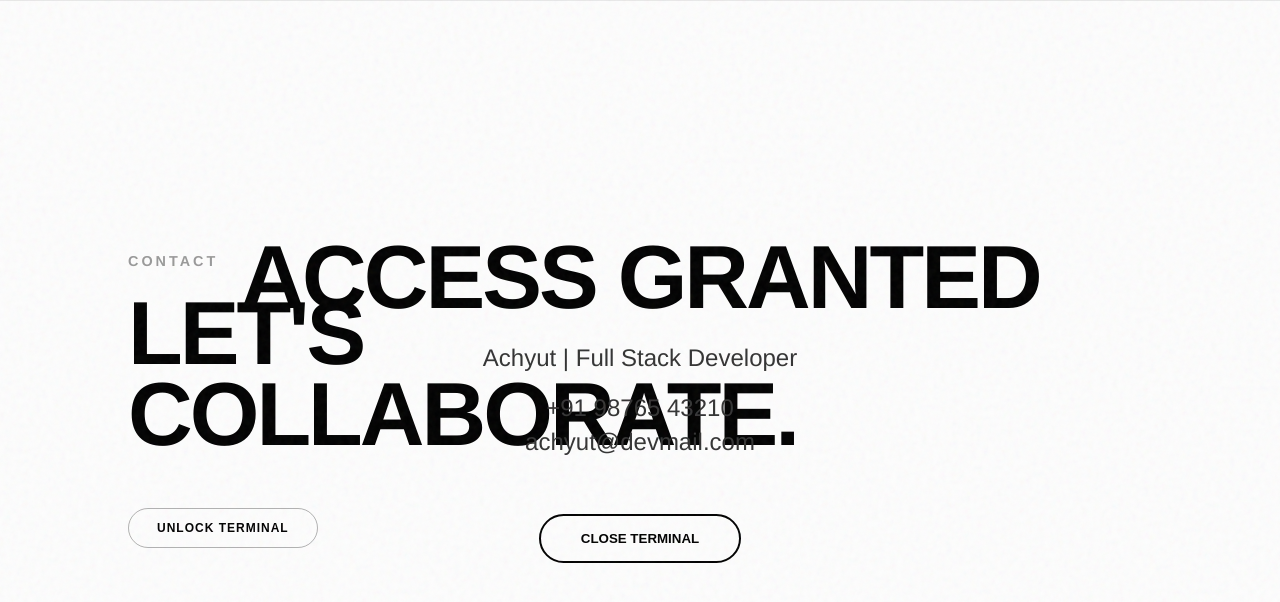
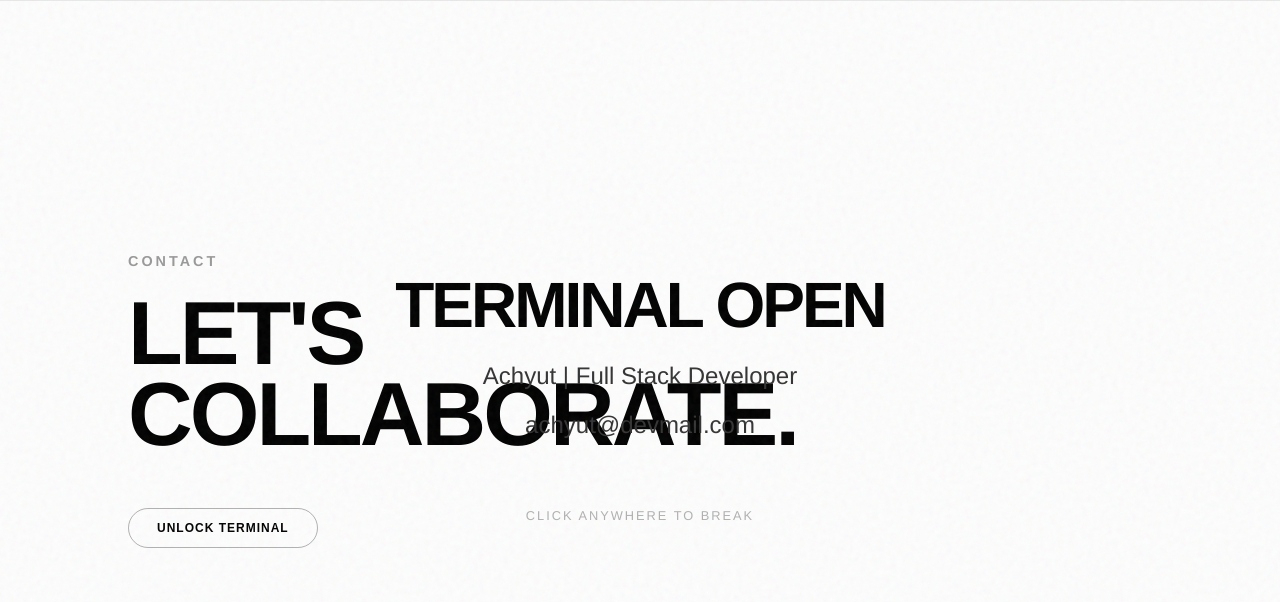
Before and after one commit to EpicgamerproX/about--me, a plain HTML site: page index.html in a window 1280 px wide. Both pictures are taken after a click on the button "UNLOCK TERMINAL". Shown: the part 4608-5210 px from the top of the page. Drawn offline with Linux system fonts and the light colour scheme.

Commit message:
Update index.htmlhrbfbiusebvou

```diff
--- a/index.html
+++ b/index.html
@@ -3,7 +3,7 @@
 <head>
     <meta charset="UTF-8">
     <meta name="viewport" content="width=device-width, initial-scale=1.0, maximum-scale=1.0, user-scalable=no">
-    <title>Achyut | Living Portfolio</title>
+    <title>Achyut | Portfolio</title>
     <style>
         /* --- 1. RESET & CORE --- */
         * {
@@ -56,38 +56,43 @@
             z-index: 10000;
             transform: translate(-50%, -50%);
 
-            /* Smooth transitions for shape and size */
+            /* Standard Morphing Transitions */
             transition:
                 width 0.4s cubic-bezier(0.2, 0.8, 0.2, 1),
                 height 0.4s cubic-bezier(0.2, 0.8, 0.2, 1),
-                border-radius 0.4s cubic-bezier(0.2, 0.8, 0.2, 1);
+                border-radius 0.4s cubic-bezier(0.2, 0.8, 0.2, 1),
+                transform 0.2s ease-out; /* Slight lag for movement */
 
             will-change: left, top, width, height, transform;
         }
 
-        /* EXPANDED STATE (The Portal) */
+        /* --- 4. EXPANSION & BREAKING STATES --- */
+
+        /* State A: EXPANDED (The Layer) */
         #cursor-blob.expanded {
-            width: 250vmax !important; /* Huge to cover screen */
+            width: 250vmax !important;
             height: 250vmax !important;
-            border-radius: 0 !important; /* Become a square/rectangle */
-            transition: all 1.2s cubic-bezier(0.7, 0, 0.3, 1); /* Slow, dramatic expansion */
+            border-radius: 0 !important;
+            /* Slow, smooth expansion */
+            transition: width 1s ease-in-out, height 1s ease-in-out, border-radius 1s ease-in-out;
         }
 
-        /* --- 4. RIPPLE --- */
-        .ripple {
-            position: fixed;
-            border-radius: 50%;
-            transform: translate(-50%, -50%);
-            pointer-events: none;
-            mix-blend-mode: difference;
-            border: 1px solid rgba(255, 255, 255, 0.4);
-            animation: rippleAnim 1s ease-out forwards;
-            z-index: 9999;
+        /* State B: BREAKING (The Shatter Effect) */
+        #cursor-blob.breaking {
+            /* Override transition for instant snap effect */
+            transition: all 0.1s ease !important;
+            animation: shatterEffect 0.4s forwards;
         }
 
-        @keyframes rippleAnim {
-            0% { width: 0; height: 0; opacity: 0.6; }
-            100% { width: 100vmax; height: 100vmax; opacity: 0; }
+        @keyframes shatterEffect {
+            0% { transform: translate(-50%, -50%) scale(1); }
+            20% { transform: translate(-52%, -48%) scale(1.02); } /* Shake Left */
+            40% { transform: translate(-48%, -52%) scale(1.02); } /* Shake Right */
+            60% { transform: translate(-50%, -50%) scale(1.05); } /* Tension swell */
+            100% {
+                transform: translate(-50%, -50%) scale(0); /* IMPLOSION */
+                opacity: 0;
+            }
         }
 
         /* --- 5. LAYERS & SPACERS --- */
@@ -104,7 +109,6 @@
             overflow: hidden;
             box-shadow: 0 -50px 100px rgba(0,0,0,0.8);
         }
-
         .spacer { width: 100%; height: 40vh; background: transparent; pointer-events: none; }
 
         #layer-1 { background-color: #050505; z-index: 1; }
@@ -120,39 +124,53 @@
             left: 0;
             width: 100%;
             height: 100%;
-            z-index: 10001; /* Above the blob */
+            z-index: 10001; /* Above blob */
             display: flex;
             flex-direction: column;
             justify-content: center;
             align-items: center;
             opacity: 0;
             pointer-events: none;
-            transition: opacity 0.5s ease 0.8s; /* Wait for blob to expand */
-            color: #000; /* Text is black because background (blob) is white */
+            transition: opacity 0.3s ease;
+            color: #000;
             text-align: center;
         }
 
         #final-layer.active {
             opacity: 1;
             pointer-events: auto;
+            /* Delay appearing until blob expands */
+            transition-delay: 0.8s;
         }
 
-        #final-layer h1 { color: #000; }
-        #final-layer p { color: #333; }
-        #final-layer .close-btn {
-            margin-top: 40px;
-            padding: 15px 40px;
-            border: 2px solid #000;
-            border-radius: 30px;
-            color: #000;
-            font-weight: bold;
+        #final-layer.hiding {
+            opacity: 0;
+            transition-delay: 0s; /* Hide instantly when breaking */
+        }
+
+        #final-layer h1 { color: #000; font-size: 5vw; }
+        #final-layer p { color: #333; font-size: 1.5rem; }
+
+        /* The invisible full-screen click trigger to break the layer */
+        #break-trigger {
+            position: absolute;
+            top: 0;
+            left: 0;
+            width: 100%;
+            height: 100%;
+            z-index: -1; /* Behind text but clickable */
+            cursor: pointer;
+        }
+
+        .action-hint {
+            margin-top: 50px;
+            font-size: 0.8rem;
             text-transform: uppercase;
-            cursor: pointer; /* Force pointer here */
-            background: transparent;
-            transition: 0.3s;
-            pointer-events: auto;
+            letter-spacing: 2px;
+            color: #666;
+            animation: pulse 1s infinite;
         }
-        #final-layer .close-btn:hover { background: #000; color: #fff; }
+        @keyframes pulse { 0%,100%{opacity:0.5} 50%{opacity:1} }
 
 
         /* --- 7. TYPOGRAPHY & UI --- */
@@ -179,6 +197,10 @@
         .skill-tag { display: inline-block; padding: 8px 14px; border: 1px solid rgba(255,255,255,0.15); border-radius: 20px; font-size: 0.7rem; color: #ddd; background: transparent; font-weight: 600; position: relative; z-index: 20; white-space: nowrap; }
         .skill-tag.hovered-state { border-color: transparent; color: #fff; }
 
+        /* RIPPLE (Standard) */
+        .ripple { position: fixed; border-radius: 50%; transform: translate(-50%, -50%); pointer-events: none; mix-blend-mode: difference; border: 1px solid rgba(255, 255, 255, 0.4); animation: rippleAnim 1s ease-out forwards; z-index: 9999; }
+        @keyframes rippleAnim { 0% { width: 0; height: 0; opacity: 0.6; } 100% { width: 100vmax; height: 100vmax; opacity: 0; } }
+
         @media (max-width: 768px) {
             h1 { font-size: 3.5rem; line-height: 1; margin-bottom: 1rem; }
             p { font-size: 1.1rem; max-width: 100%; }
@@ -198,10 +220,12 @@
     <div id="cursor-blob"></div>
 
     <div id="final-layer">
-        <h1>ACCESS GRANTED</h1>
+        <div id="break-trigger" onclick="breakLayer()"></div>
+
+        <h1>TERMINAL OPEN</h1>
         <p>Achyut | Full Stack Developer</p>
-        <p>+91 98765 43210<br>achyut@devmail.com</p>
-        <button class="close-btn" onclick="toggleSecretMode()">Close Terminal</button>
+        <p>achyut@devmail.com</p>
+        <div class="action-hint">Click anywhere to break</div>
     </div>
 
     <main>
@@ -245,7 +269,7 @@
                 <p>Fling the blob to the right edge to reveal.</p>
             </div>
             <aside class="skill-sidebar" id="skillSidebar">
-                <div class="skill-category">
+                 <div class="skill-category">
                     <h3>Frontend</h3>
                     <div class="skill-grid">
                         <div class="skill-tag magnetic">React</div>
@@ -269,7 +293,7 @@
             <h2>Contact</h2>
             <h1>LET'S<br>COLLABORATE.</h1>
             <div class="btn-container">
-                <button class="btn magnetic" onclick="toggleSecretMode()">UNLOCK TERMINAL</button>
+                <button class="btn magnetic" onclick="expandLayer()">UNLOCK TERMINAL</button>
             </div>
         </section>
         <div class="spacer" style="height: 20vh;"></div>
@@ -289,7 +313,7 @@
         let mouseY = window.innerHeight / 2;
 
         let isMouseMode = true;
-        let isSecretMode = false; // Flag for the expansion state
+        let isSecretMode = false;
 
         // CONFIG
         const FRICTION = 0.93;
@@ -297,32 +321,52 @@
         const REPULSION_FORCE = 120;
         const MAGNET_RANGE = 80;
 
-        // --- SECRET MODE TOGGLE ---
-        window.toggleSecretMode = function() {
-            isSecretMode = !isSecretMode;
+        // --- EXPAND FUNCTION ---
+        window.expandLayer = function() {
+            if (isSecretMode) return;
+            isSecretMode = true;
 
-            if (isSecretMode) {
-                // LOCK BLOB
-                blob.classList.add('expanded');
-                finalLayer.classList.add('active');
+            // 1. Center the blob
+            blob.style.left = '50%';
+            blob.style.top = '50%';
 
-                // Move blob to center of screen regardless of mouse position
-                blob.style.left = '50%';
-                blob.style.top = '50%';
-            } else {
-                // RELEASE BLOB
-                blob.classList.remove('expanded');
-                finalLayer.classList.remove('active');
+            // 2. Expand smoothly
+            blob.classList.add('expanded');
+            finalLayer.classList.remove('hiding');
+            finalLayer.classList.add('active');
+        };
 
-                // Reset position to current mouse to prevent jump
+        // --- BREAK FUNCTION (The Shatter) ---
+        window.breakLayer = function() {
+            if (!isSecretMode) return;
+
+            // 1. Hide Text Instantly
+            finalLayer.classList.add('hiding');
+            finalLayer.classList.remove('active');
+
+            // 2. Add Breaking Animation (Shake & Implode)
+            blob.classList.add('breaking');
+            blob.classList.remove('expanded');
+
+            // 3. Reset after animation finishes (0.4s)
+            setTimeout(() => {
+                isSecretMode = false;
+
+                // Clean up classes
+                blob.classList.remove('breaking');
+
+                // Reset Blob Position to prevent jump
                 blobX = window.innerWidth / 2;
                 blobY = window.innerHeight / 2;
-            }
+                blob.style.left = blobX + 'px';
+                blob.style.top = blobY + 'px';
+
+            }, 400); // Matches animation duration
         };
 
         // --- INPUT HANDLING ---
         document.addEventListener('mousemove', (e) => {
-            if(isSecretMode) return; // Ignore input if in secret mode
+            if(isSecretMode) return;
             isMouseMode = true;
             mouseX = e.clientX;
             mouseY = e.clientY;
@@ -364,7 +408,6 @@
 
         // --- MAIN LOOP ---
         function animate() {
-            // IF SECRET MODE IS ON, SKIP PHYSICS
             if (isSecretMode) {
                 requestAnimationFrame(animate);
                 return;
@@ -389,17 +432,13 @@
                 velY *= FRICTION;
             }
 
-            // 2. IDLE LIFE (BREATHING & DRIFTING)
-            // If velocity is very low, add organic drift
+            // 2. IDLE LIFE (BREATHING)
             const speed = Math.hypot(velX, velY);
             if (speed < 0.5) {
                 const time = Date.now() * 0.002;
-                // Gentle drift
                 blobX += Math.sin(time) * 0.2;
                 blobY += Math.cos(time * 1.5) * 0.2;
-
-                // Gentle breathing (size)
-                const breathe = Math.sin(time * 2) * 5; // +/- 5px
+                const breathe = Math.sin(time * 2) * 5;
                 width += breathe;
                 height += breathe;
             }
@@ -450,14 +489,13 @@
                 magneticElements.forEach(btn => btn.classList.remove('hovered-state'));
             }
 
-            // 5. UPDATE POSITION
+            // 5. RENDER
             blobX += velX;
             blobY += velY;
 
             if (blobX < 0) { blobX = 0; velX *= -0.6; }
             if (blobX > window.innerWidth) { blobX = window.innerWidth; velX *= -0.6; }
 
-            // 6. RENDER
             blob.style.left = blobX + 'px';
             blob.style.top = blobY + 'px';
             blob.style.width = width + 'px';
```
